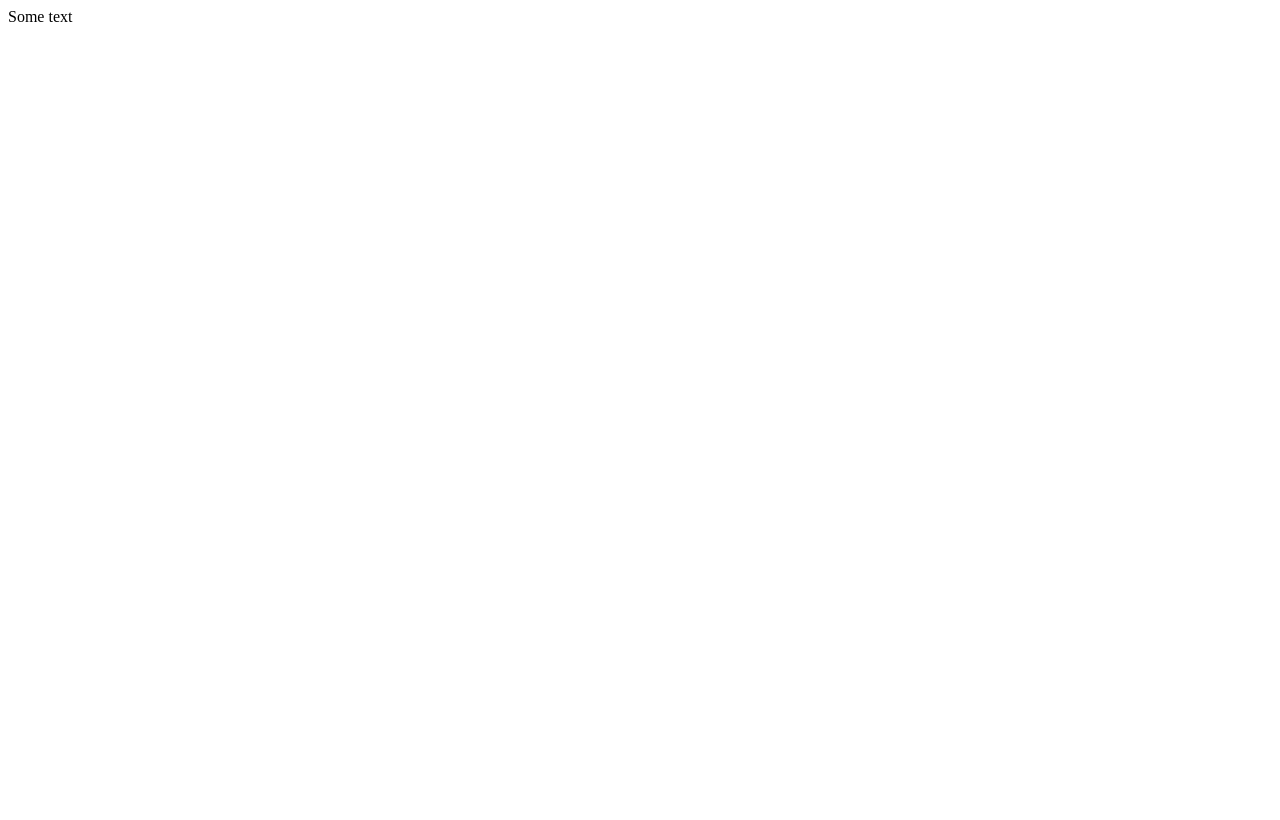
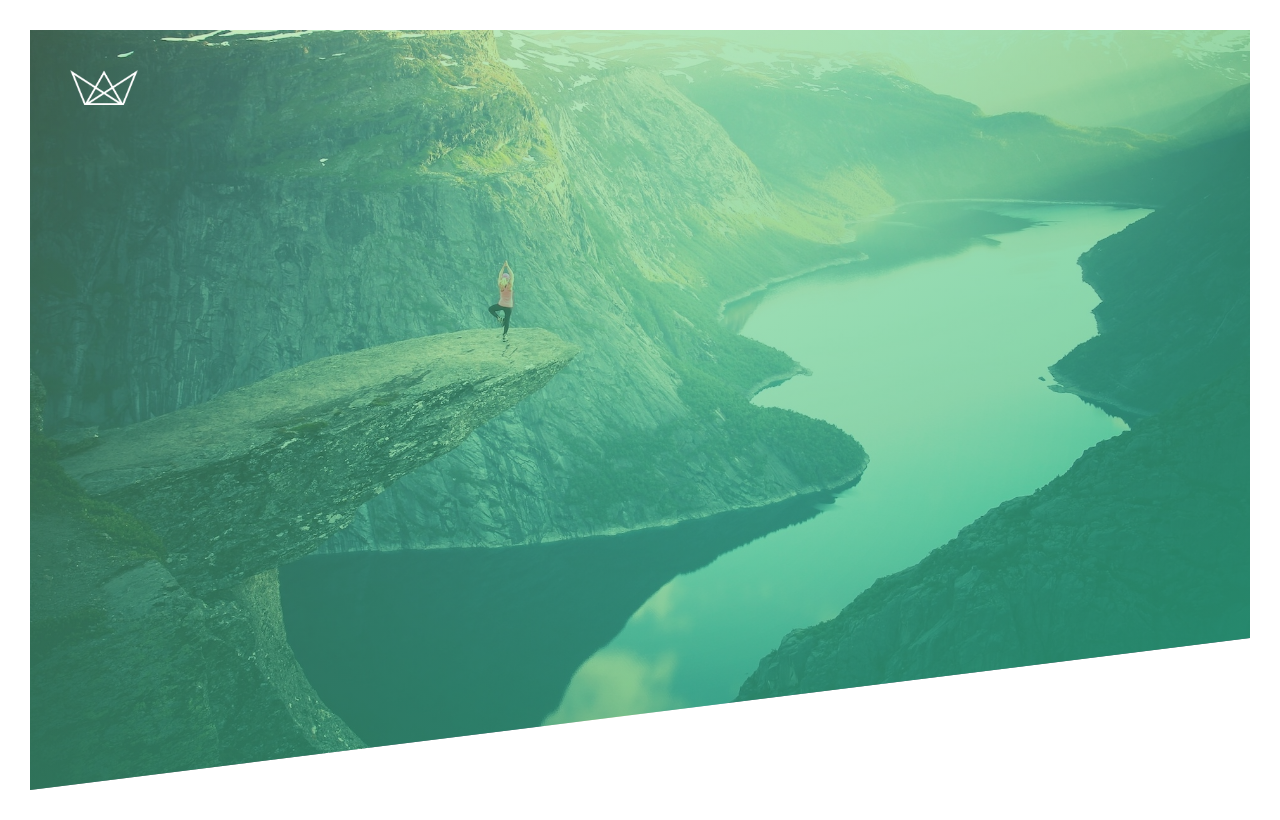
Before and after one commit to Charl1410/Natours-, a plain HTML site: page Natours/starter/index.html in a window 1280 px wide. Drawn offline with Linux system fonts and the light colour scheme; files that its build step writes are made by us from their sources.

Commit message:
added image to header and logo

```diff
--- a/Natours/starter/css/style.css
+++ b/Natours/starter/css/style.css
@@ -6,3 +6,46 @@ Medium green: #55c57a
 Dark green: #28b485
 
 */
+
+* {
+    margin: 0;
+    padding: 0;
+    box-sizing: border-box;
+}
+
+/* body contains the entire webpage */
+body {
+    font-family: "Lato", sans-serif;
+    font-weight: 400;
+    font-size: 16px;
+    line-height: 1.7;
+    color: #777;
+    padding: 30px;
+}
+
+.header {
+    height: 95vh;
+    background-image: linear-gradient(
+        to right bottom,
+         #7ed56f5a,#28b485be),
+         url(../img/hero.jpg);
+    background-size: cover;
+    /* this ensures the top of the image stays at the to of the container  */
+    background-position: top;
+    /* to use this we define the coordinates where we want the image to be visible  */
+    clip-path: polygon(0 0, 100% 0, 100% 80%, 0 100%);
+    position: relative;
+
+
+}
+
+.logo-box {
+    position:absolute;
+    top: 40px;
+    left: 40px;
+}
+
+.logo {
+    height: 35px;
+
+}
--- a/Natours/starter/index.html
+++ b/Natours/starter/index.html
@@ -14,7 +14,9 @@
     </head>
     <body>
         <header class="header">
-            Some text
+            <div class="logo-box">
+                <img src="./img/logo-white.png" alt="Logo" class="logo" />
+            </div>
         </header>
 
     </body>
```
